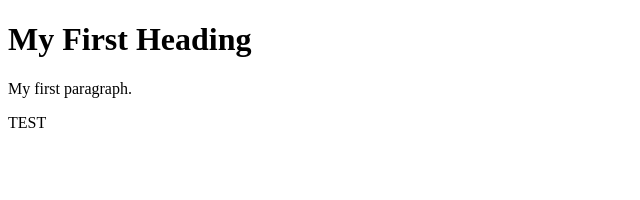
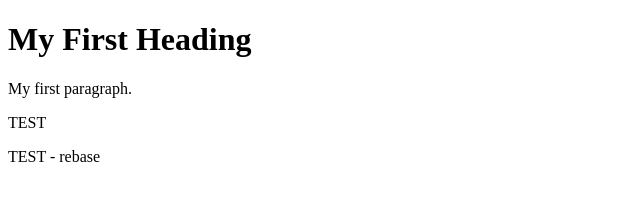
Before and after one commit to netslife/ToDoApp, a plain HTML site: page src/index2.html in a window 1280 px wide. Shown: the whole page, without its empty margins (0-640 px from the left). Drawn offline with Linux system fonts and the light colour scheme.

Commit message:
Update index2.html

```diff
--- a/src/index2.html
+++ b/src/index2.html
@@ -7,6 +7,6 @@
 <p>My first paragraph.</p>
 
   <p>TEST</p>
-
+ <p>TEST - rebase</p>
 </body>
 </html>
```
